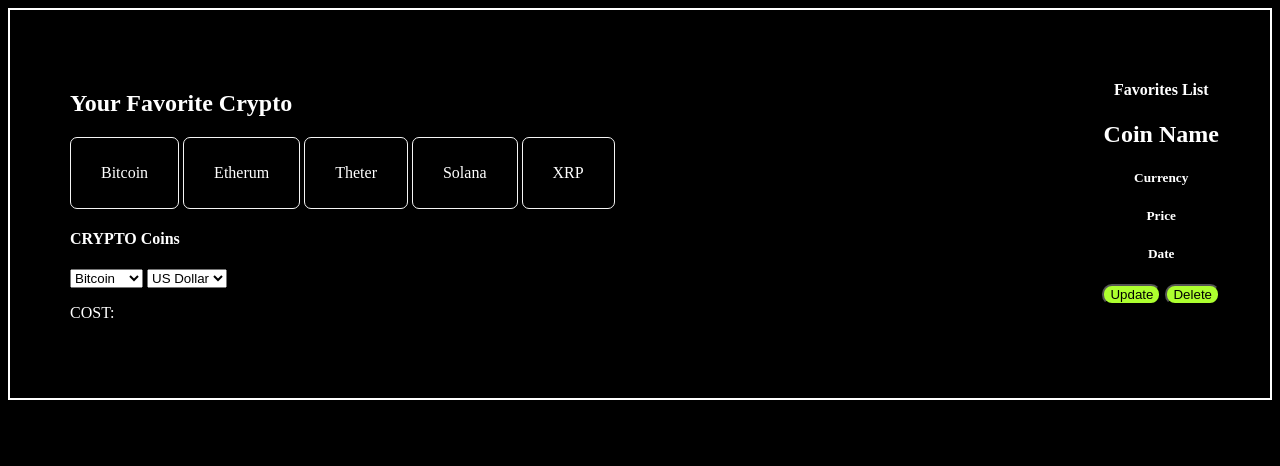
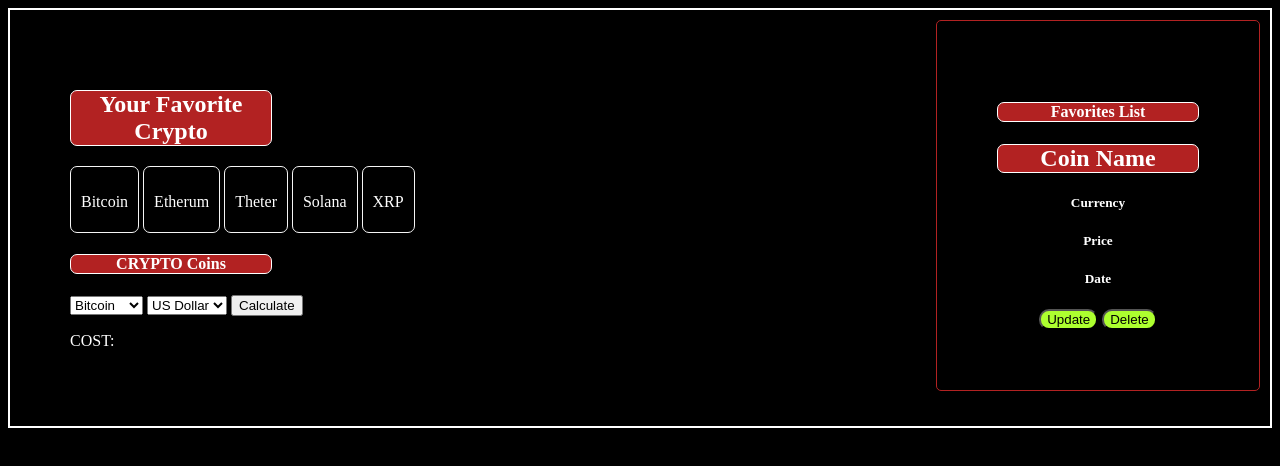
Before and after one commit to marlonmunoz/crypto-currency-converter, a plain HTML site: page index.html in a window 1280 px wide. Drawn offline with Linux system fonts and the light colour scheme.

Commit message:
css updates

```diff
--- a/index.html
+++ b/index.html
@@ -45,11 +45,11 @@
             <form action="" >
                 <h4>CRYPTO Coins</h4>
                 <select id="crypto-filter" >
-                    <option value="BTC">Bitcoin</option>
-                    <option value="ETH">Etherum</option>
-                    <option value="USDT">Theter</option>
-                    <option value="USDT">Solana</option>
-                    <option value="USDT">XRP</option>
+                    <option value="BTC" class="hovering">Bitcoin</option>
+                    <option value="ETH" class="hovering">Etherum</option>
+                    <option value="USDT" class="hovering">Theter</option>
+                    <option value="USDT" class="hovering">Solana</option>
+                    <option value="USDT" class="hovering">XRP</option>
                 </select>
 
                 <select name="" id="currency-filter">
@@ -58,11 +58,12 @@
                     <option value="GBP">Pound</option>
                     <option value="JPY">Yen</option>
                 </select>
+                <button id="'calculate">Calculate</button>
                 <p id="price-title">COST:</p>
             </form>
         </div>
 
-        <div id="crypto-list" class="right-div">
+        <div id="crypto-favs" class="right-div">
             <h4>Favorites List</h4>
             <!-- <div>Coin, Currency, Price, Dates -->
                 <h2>Coin Name</h2>
--- a/styles.css
+++ b/styles.css
@@ -10,7 +10,7 @@
     display: inline-block;
     border: 1px solid whitesmoke;
     border-radius: 7px;
-    padding: 10px 30px;
+    padding: 10px 10px 5px;
 }
 
 .right-div {
@@ -32,6 +32,15 @@
     padding: 60px;
 }
 
+h4,
+h2{
+    background-color: firebrick;
+    width: 200px;
+    text-align: center;
+    border: 1px solid white;
+    border-radius: 7px;
+}
+
 /* buttons */
 #green-btn, #red-btn {
     background-color: greenyellow;
@@ -40,3 +49,14 @@
 #red-btn:hover {
     background-color: red;
 }
+
+#crypto-favs {
+    border: 1px solid firebrick;
+    margin: 20px;
+    border-radius: 5px;
+}
+
+.borders:hover {
+    color: black;
+    background-color: white;
+}
```
